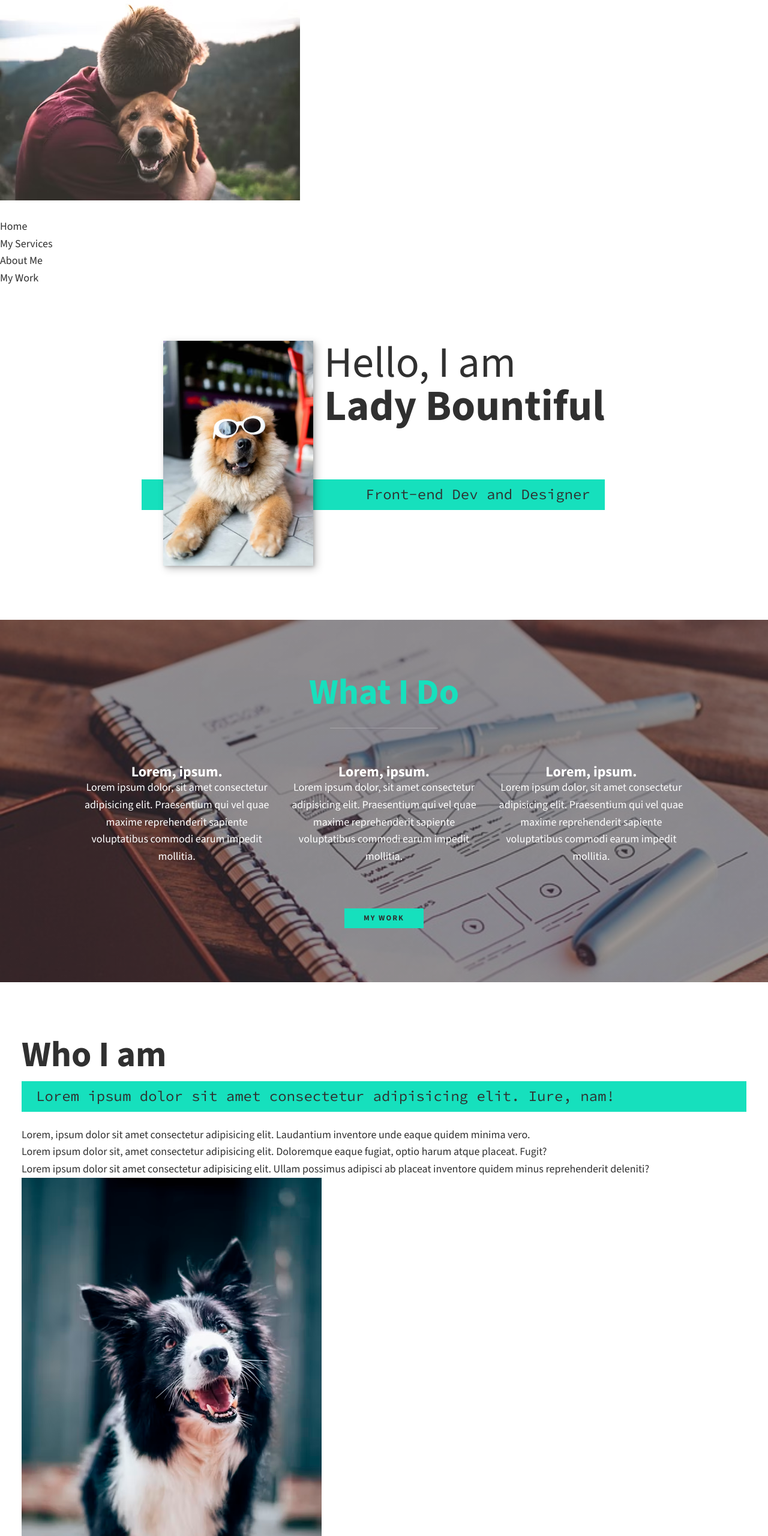
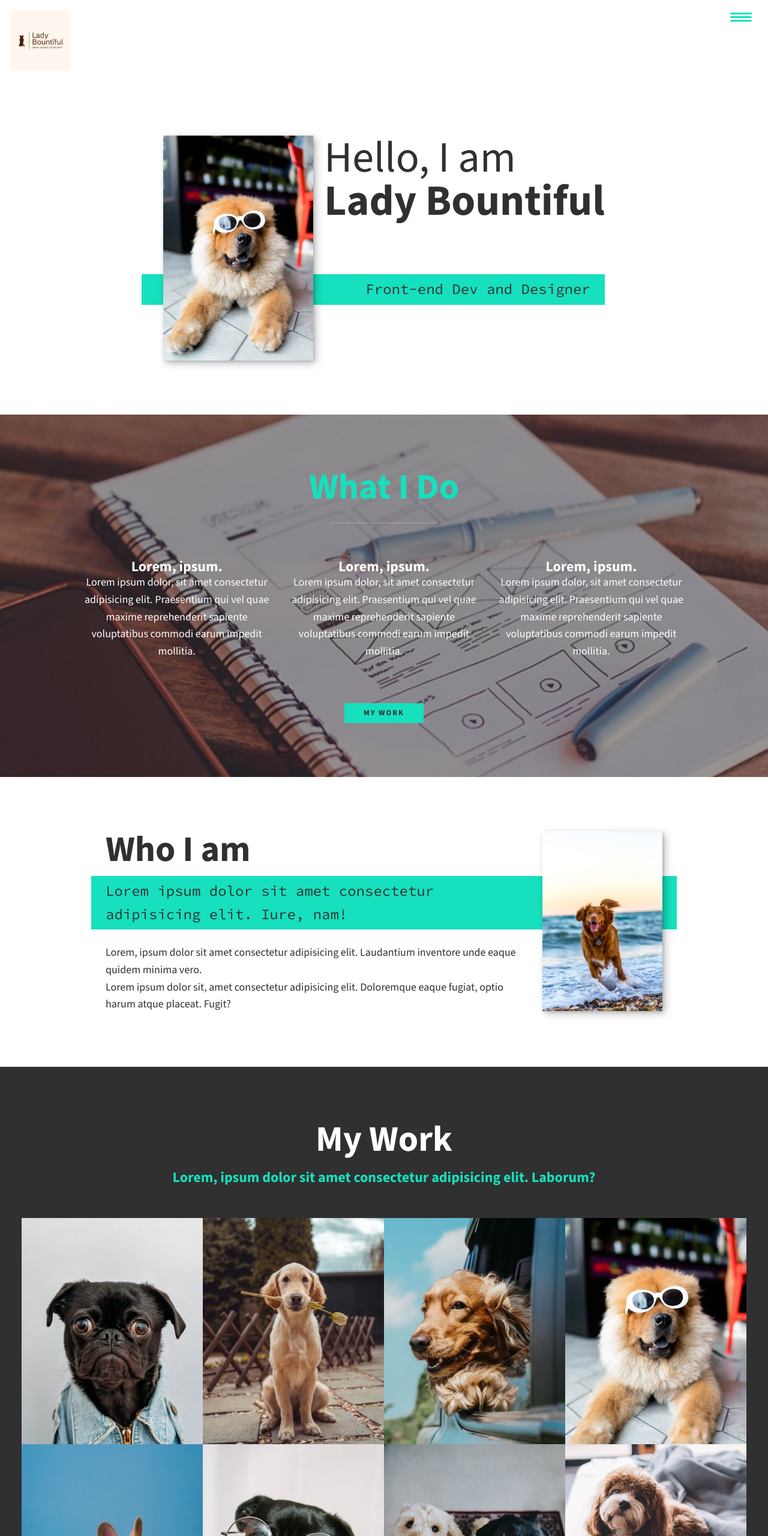
Before and after one commit to DumbNPC52/gae-porfolio, a plain HTML site: page index.html in a window 1280 px wide. Shown: the top 2560 px of the page at 60% size. Drawn offline with nearby package versions, Linux system fonts and the light colour scheme.

Commit message:
Update Commit

```diff
--- a/index.html
+++ b/index.html
@@ -34,7 +34,7 @@
     <header>
       <!-- Logo -->
       <div class="logo">
-        <img src="images/thumnail1.png" alt="logo" />
+        <img src="images/ladyB.png" alt="logo" />
       </div>
 
       <!-- Button -->
@@ -150,20 +150,15 @@
           Lorem ipsum dolor sit, amet consectetur adipisicing elit. Doloremque
           eaque fugiat, optio harum atque placeat. Fugit?
         </p>
-        <p>
-          Lorem ipsum dolor sit amet consectetur adipisicing elit. Ullam
-          possimus adipisci ab placeat inventore quidem minus reprehenderit
-          deleniti?
-        </p>
       </div>
 
-      <img src="img/2.jpg" alt="the glow up is real" />
+      <img src="img/1.jpg" alt="the glow up is real" class="about-me__img" />
     </section>
 
     <!-- My Work -->
     <section class="my-work" id="work">
-      <h2 class="section__title">My Work</h2>
-      <p class="section__subtitle">
+      <h2 class="section__title section__title--work">My Work</h2>
+      <p class="section__subtitle section__subtitle--work">
         Lorem, ipsum dolor sit amet consectetur adipisicing elit. Laborum?
       </p>
 
@@ -221,7 +216,7 @@
     </section>
 
     <!-- Footer -->
-    <footer>
+    <footer class="footer">
       <a href="mailto:hello@ladyB.designer" class="footer__link"
         >hello@ladyB.designer</a
       >
@@ -230,13 +225,14 @@
         <li class="social-list__item">
           <a
             class="social-list__link"
-            href="https://twitter.com"
+            href="https://x.com"
             target="_blank"
-            aria-label="Twitter"
+            aria-label="X (formerly Twitter)"
           >
-            <i class="fab fa-twitter"></i>
+            <i class="fa-brands fa-x-twitter"></i>
           </a>
         </li>
+
         <li class="social-list__item">
           <a
             class="social-list__link"
@@ -247,6 +243,7 @@
             <i class="fab fa-github"></i>
           </a>
         </li>
+
         <li class="social-list__item">
           <a
             class="social-list__link"
@@ -257,6 +254,7 @@
             <i class="fab fa-linkedin"></i>
           </a>
         </li>
+
         <li class="social-list__item">
           <a
             class="social-list__link"
--- a/styles/main.css
+++ b/styles/main.css
@@ -27,8 +27,8 @@
   --fs-h3: 1.25rem;
   --fs-body: 1rem;
 
-  --boxShadow: 0.25em 0.25em 0.75em rgba(0, 0, 0, .25),
-                0.125em 0.125em 0.25em rgba(0, 0, 0, .15);
+  --boxShadow: 0.25em 0.25em 0.75em rgba(0, 0, 0, 0.25),
+    0.125em 0.125em 0.25em rgba(0, 0, 0, 0.15);
 }
 
 @media (min-width: 800px) {
@@ -66,7 +66,9 @@ img {
   max-width: 100%;
 }
 
-strong { font-weight: var(--fw-bold); }
+strong {
+  font-weight: var(--fw-bold);
+}
 
 a {
   color: inherit;
@@ -83,6 +85,7 @@ button {
   font: inherit;
   cursor: pointer;
   border: none;
+  background: none;
 }
 
 ul,
@@ -98,12 +101,12 @@ ol {
 /* Buttons */
 .btn {
   display: inline-block;
-  padding: .5em 2.5em;
+  padding: 0.5em 2.5em;
   background: var(--color-accent);
   color: var(--color-dark);
   text-decoration: none;
   cursor: pointer;
-  font-size: .8rem;
+  font-size: 0.8rem;
   text-transform: uppercase;
   letter-spacing: 2px;
   font-weight: var(--fw-bold);
@@ -122,12 +125,18 @@ h3 {
   margin: 0;
 }
 
-h1 { font-size: var(--fs-h1); }
-h2 { font-size: var(--fs-h2); }
-h3 { font-size: var(--fs-h3); }
+h1 {
+  font-size: var(--fs-h1);
+}
+h2 {
+  font-size: var(--fs-h2);
+}
+h3 {
+  font-size: var(--fs-h3);
+}
 
 .section__title {
-  margin-bottom: .25em;
+  margin-bottom: 0.25em;
 }
 
 .section__title--intro {
@@ -146,9 +155,104 @@ h3 { font-size: var(--fs-h3); }
 .section__subtitle--intro,
 .section__subtitle--about {
   background: var(--color-accent);
-  padding: .25em 1em;
+  padding: 0.25em 1em;
   font-family: var(--ff-secondary);
   margin-bottom: 1em;
+}
+
+.section__subtitle--work {
+  color: var(--color-accent);
+  font-weight: var(--fw-bold);
+  margin-bottom: 2em;
+}
+
+/* Navigation Section */
+header {
+  display: flex;
+  justify-content: space-between;
+  padding: 1em;
+}
+
+.logo {
+  max-width: 100px;
+}
+
+.nav {
+  position: fixed;
+  background: var(--color-dark);
+  color: var(--color-light);
+  top: 0;
+  bottom: 0;
+  left: 0;
+  right: 0;
+  z-index: 100;
+
+  transform: translate(100%);
+  transition: transform 250ms cubic-bezier(0.5, 0, 0.5, 1);
+}
+
+.nav__list {
+  list-style: none;
+  display: flex;
+  height: 100%;
+  flex-direction: column;
+  justify-content: space-evenly;
+  align-items: center;
+  margin: 0;
+  padding: 0;
+}
+
+.nav__link {
+  color: inherit;
+  font-weight: var(--fw-bold);
+  font-size: var(--fs-h2);
+  text-decoration: none;
+}
+
+.nav__link:hover {
+  color: var(--color-accent);
+}
+
+.nav-toggle {
+  padding: .5em;
+  background: transparent;
+  border: 0;
+  cursor: pointer;
+  position: absolute;
+  right: 1em;
+  top: 1em;
+  z-index: 1001;
+}
+
+.hamburger {
+  display: block;
+  position: relative;
+}
+
+.hamburger,
+.hamburger::before,
+.hamburger::after {
+  background: var(--color-accent);
+  width: 2em;
+  height: 3px;
+  border-radius: 1em;
+  transition: transform 250ms ease-in-out;
+}
+
+.hamburger::before,
+.hamburger::after {
+  content: '';
+  position: absolute;
+  left: 0;
+  right: 0;
+}
+
+.hamburger::before {
+  top: 6px;
+}
+
+.hamburger::after {
+  bottom: 6px;
 }
 
 /* Intro Section */
@@ -167,8 +271,8 @@ h3 { font-size: var(--fs-h3); }
     margin: 0 auto;
     column-gap: 1em;
     grid-template-areas:
-        'img title'
-        'img subtitle';
+      'img title'
+      'img subtitle';
     grid-template-columns: min-content max-content;
   }
 
@@ -193,9 +297,8 @@ h3 { font-size: var(--fs-h3); }
 /* My Services Section */
 .my-services {
   background-color: var(--color-dark);
-  background:
-      linear-gradient(rgba(48, 48, 48, 0.5), rgba(48, 48, 48, 0.5)),
-      url(../images/services-bg.jpg);
+  background: linear-gradient(rgba(48, 48, 48, 0.5), rgba(48, 48, 48, 0.5)),
+    url(../images/services-bg.jpg);
   background-size: cover;
   background-blend-mode: multiply;
   color: var(--color-light);
@@ -239,4 +342,125 @@ h3 { font-size: var(--fs-h3); }
   }
 }
 
+/* About Me Section */
+.about-me {
+  max-width: 1000px;
+  margin: 0 auto;
+}
+
+.about-me__img {
+  box-shadow: var(--boxShadow);
+}
+
+@media (min-width: 600px) {
+  .about-me {
+    display: grid;
+    grid-template-columns: 1fr 200px;
+    grid-template-areas:
+      'title img'
+      'subtitle img'
+      'text img';
+    column-gap: 2em;
+  }
+
+  .section__title--about {
+    grid-area: title;
+  }
+
+  .section__subtitle--about {
+    grid-column: 1 / -1;
+    grid-row: 2;
+    position: relative;
+    left: -1em;
+    width: calc(100% + 2em);
+    padding-left: 1em;
+    padding-right: calc(200px + 4em);
+  }
+
+  .about-me__img {
+    grid-area: img;
+    position: relative;
+    z-index: 2;
+  }
+}
+
+/* Portfolio Section */
+.my-work {
+  background-color: var(--color-dark);
+  color: var(--color-light);
+  text-align: center;
+}
+
+.portfolio {
+  display: grid;
+  grid-template-columns: repeat(auto-fit, minmax(300px, 1fr));
+}
+
+.portfolio__item {
+  aspect-ratio: 4 / 5;
+  background: var(--color-accent);
+  overflow: hidden;
+}
+
+.portfolio__img {
+  width: 100%;
+  height: 100%;
+  object-fit: cover;
+  transition: transform 750ms cubic-bezier(0.5, 0, 0.5, 1), opacity 250ms linear;
+}
+
+.portfolio__item:focus {
+  position: relative;
+  z-index: 2;
+}
+
+.portfolio__img:hover,
+.portfolio__item:focus .portfolio__img {
+  transform: scale(1.2);
+  opacity: 0.75;
+}
+
+/* Footer Section */
+.footer {
+  background: #111;
+  color: var(--color-accent);
+  font-size: var(--fs-h3);
+  text-align: center;
+  padding: 2.5em 0;
+}
+
+.footer a {
+  color: inherit;
+  text-decoration: none;
+}
+
+.footer__link {
+  font-weight: var(--fw-bold);
+}
+
+.footer__link:hover,
+.social-list__link:hover {
+  opacity: 0.7;
+}
+
+.footer__link:hover {
+  text-decoration: underline;
+}
+
+.social-list {
+  list-style: none;
+  display: flex;
+  justify-content: center;
+  margin: 2em 0 0;
+  padding: 0;
+}
+
+.social-list__item {
+  margin: 0 0.5em;
+}
+
+.social-list__link {
+  padding: 0.5em;
+}
+
 /* Responsive Styling and Media Queries */
```
Also changed, not shown: images/ladyB.png (added), images/thumnail1.png (deleted).
